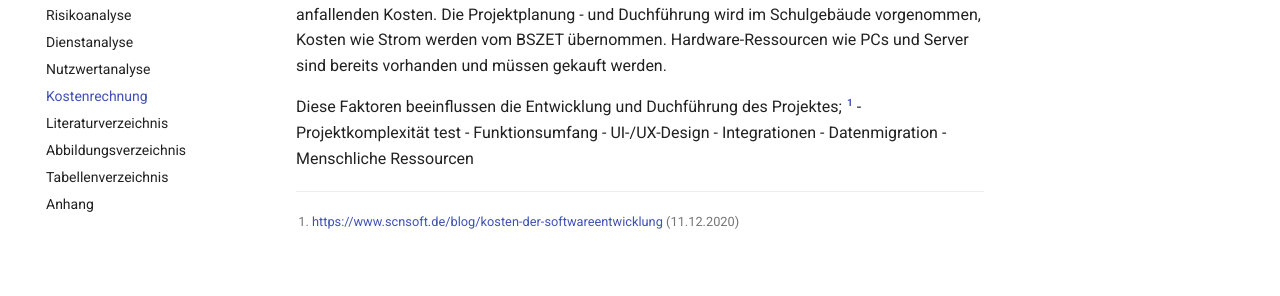
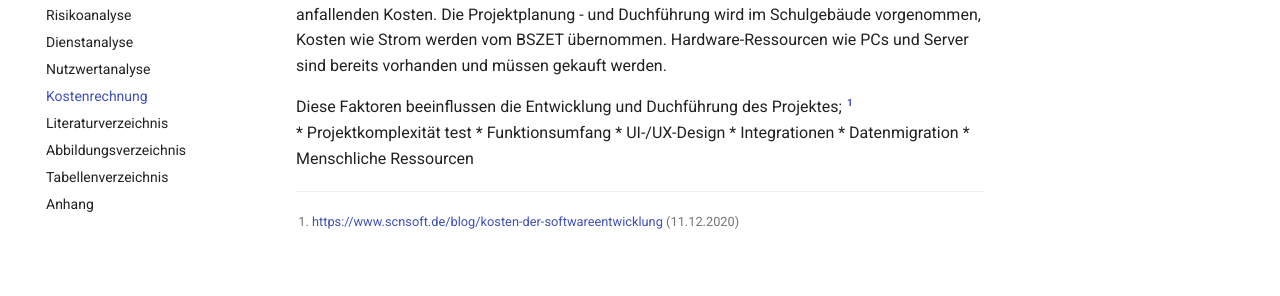
Before and after one commit to notenverwaltung/Notenverwaltungssoftware, an MkDocs documentation site: the page built from docs/Kostenrechnung.md, in a window 1280 px wide. Shown: the part 298-594 px from the top of the page. Built offline with MkDocs 1.6.1 and Material for MkDocs 9.7.7, drawn with Linux system fonts in a browser that asks for light colours; comment, search, counter and statistics services are not loaded.

```diff
--- a/docs/Kostenrechnung.md
+++ b/docs/Kostenrechnung.md
@@ -2,11 +2,11 @@ Das Projekt wird im Rahmen des Informatik-Unterrichts durchgeführt, daher entfa
 Kosten wie Strom werden vom BSZET übernommen. Hardware-Ressourcen wie PCs und Server sind bereits vorhanden und müssen gekauft werden.
 
 Diese Faktoren beeinflussen die Entwicklung und Duchführung des Projektes; [^1]
-- Projektkomplexität test
-- Funktionsumfang
-- UI-/UX-Design
-- Integrationen
-- Datenmigration
-- Menschliche Ressourcen
+* Projektkomplexität test
+* Funktionsumfang
+* UI-/UX-Design
+* Integrationen
+* Datenmigration
+* Menschliche Ressourcen
 
 [^1]: https://www.scnsoft.de/blog/kosten-der-softwareentwicklung (11.12.2020)
```
